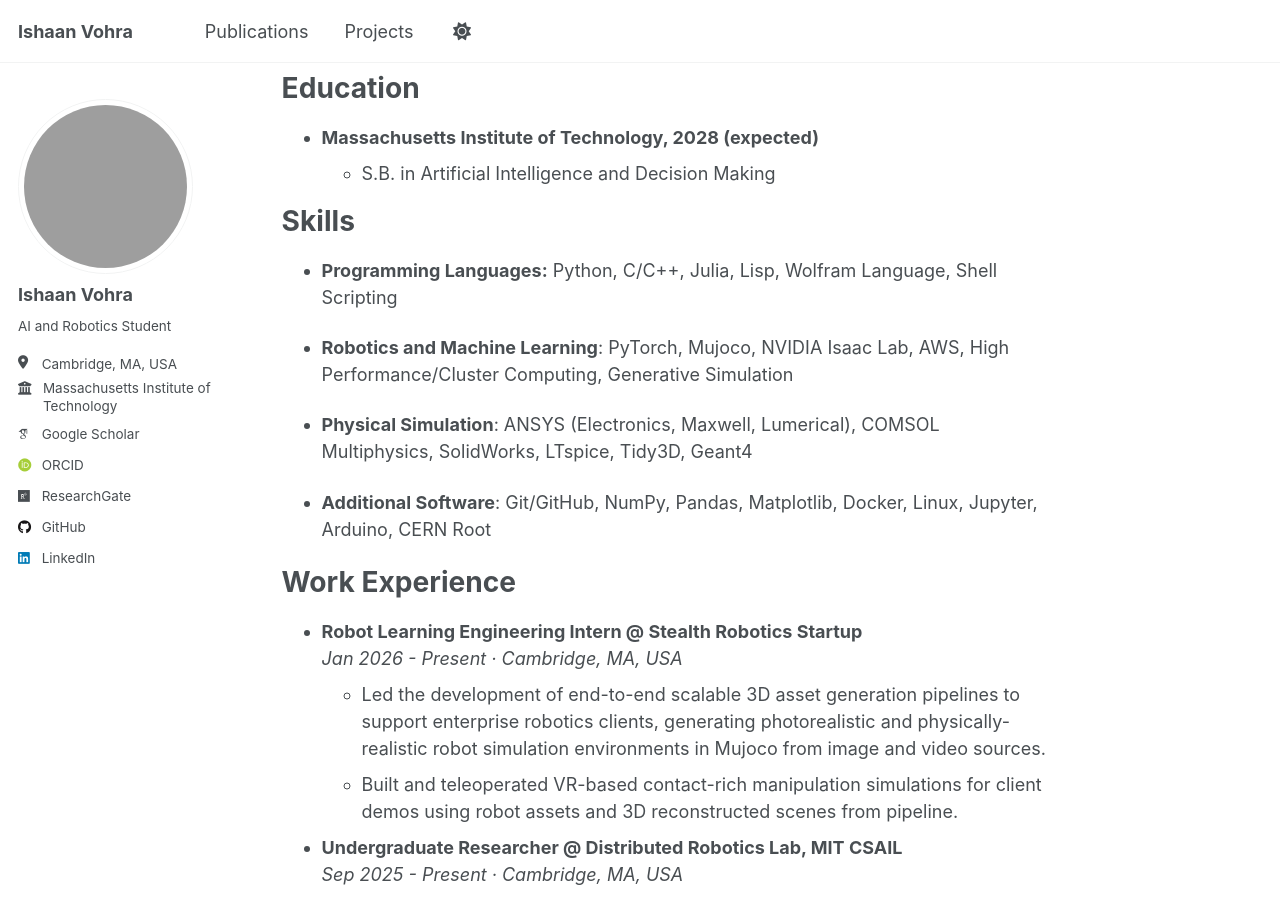
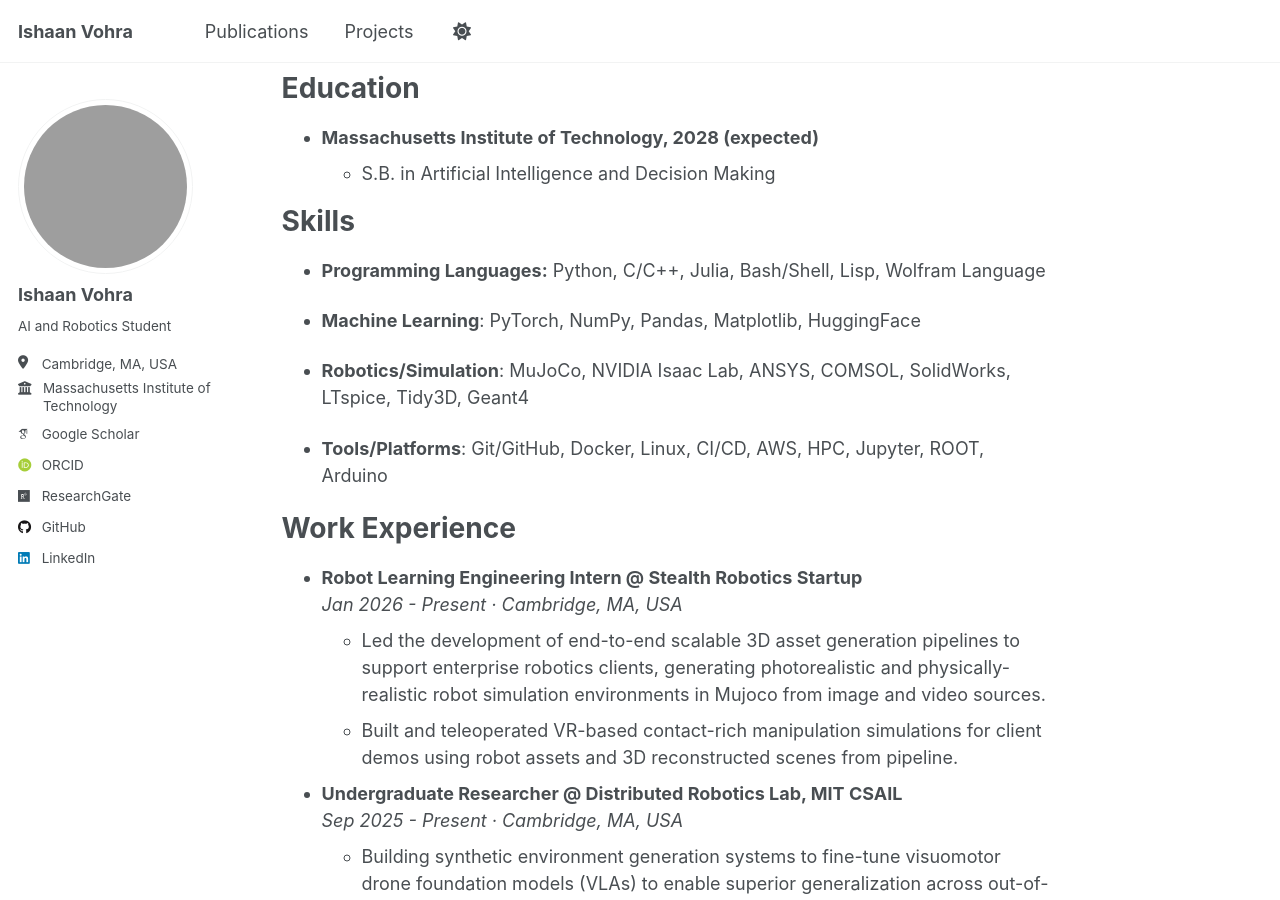
Before and after one commit to Ishaan-vohra/Ishaan-vohra.github.io, a Jekyll site: the page built from _pages/about.md, in a window 1280 px wide and 900 px high, scrolled down 394 px. Built offline with Jekyll 4.4.1, drawn with Linux system fonts in a browser that asks for light colours; some web fonts are replaced; a script that is not in the unit is left out.

Commit message:
Update about.md

```diff
--- a/_pages/about.md
+++ b/_pages/about.md
@@ -20,13 +20,13 @@
 
 Skills
 ======
-* **Programming Languages:** Python, C/C++, Julia, Lisp, Wolfram Language, Shell Scripting
+* **Programming Languages:** Python, C/C++, Julia, Bash/Shell, Lisp, Wolfram Language
 
-* **Robotics and Machine Learning**: PyTorch, Mujoco, NVIDIA Isaac Lab, AWS, High Performance/Cluster Computing, Generative Simulation
+* **Machine Learning**: PyTorch, NumPy, Pandas, Matplotlib, HuggingFace
 
-* **Physical Simulation**: ANSYS (Electronics, Maxwell, Lumerical), COMSOL Multiphysics, SolidWorks, LTspice, Tidy3D, Geant4
+* **Robotics/Simulation**: MuJoCo, NVIDIA Isaac Lab, ANSYS, COMSOL, SolidWorks, LTspice, Tidy3D, Geant4
 
-* **Additional Software**: Git/GitHub, NumPy, Pandas, Matplotlib, Docker, Linux, Jupyter, Arduino, CERN Root
+* **Tools/Platforms**: Git/GitHub, Docker, Linux, CI/CD, AWS, HPC, Jupyter, ROOT, Arduino
 
 Work Experience
 ======
```
